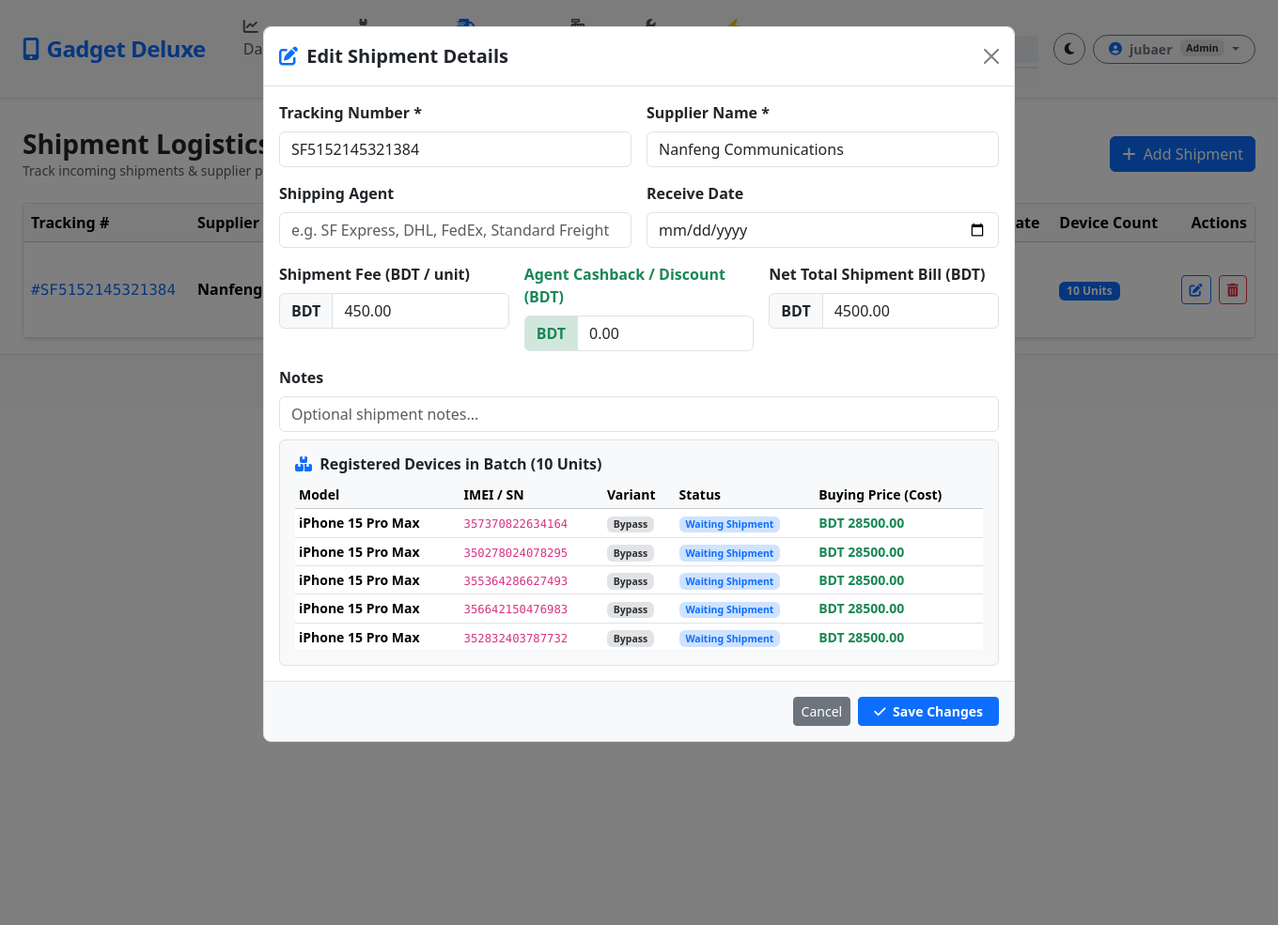
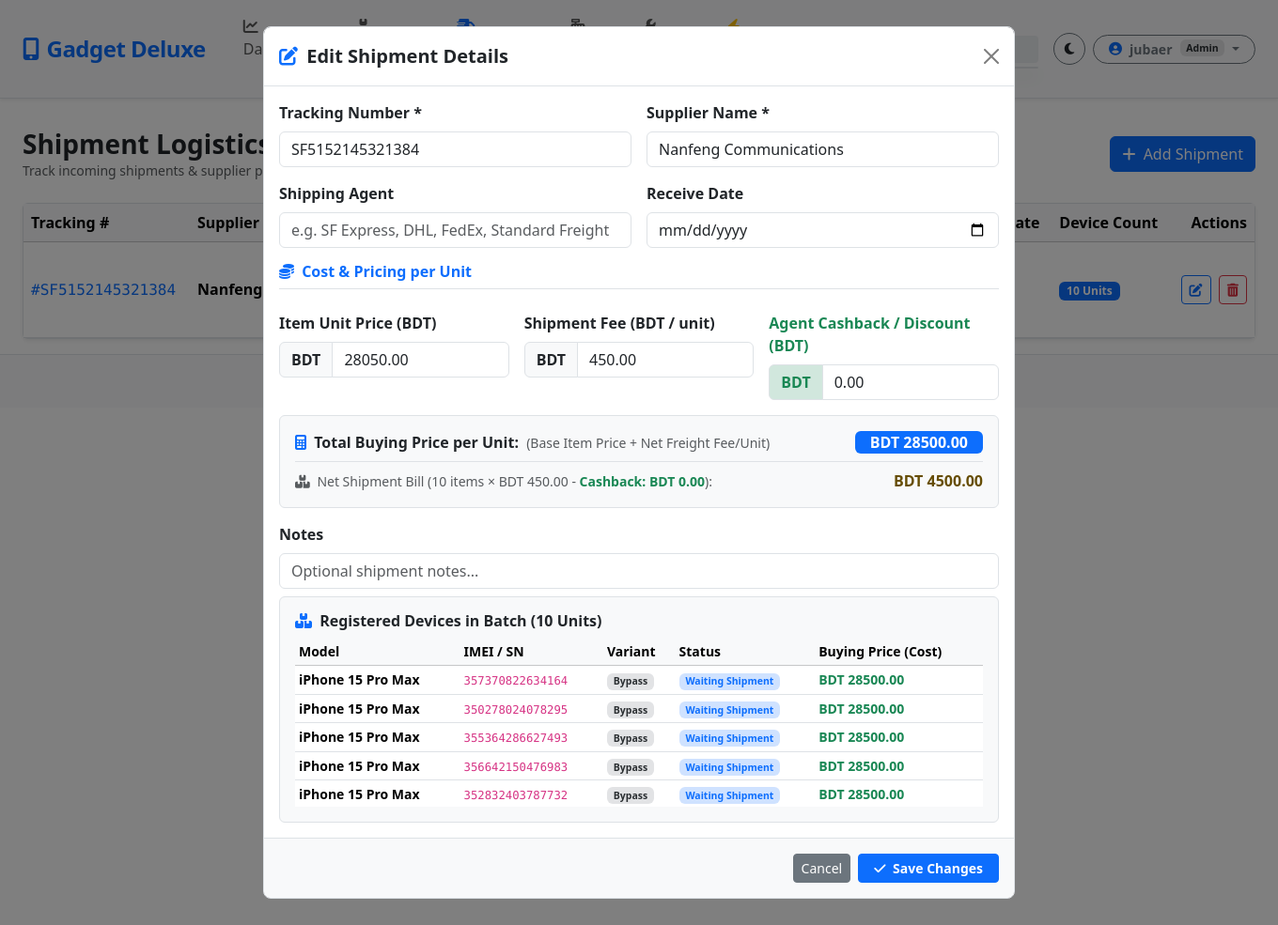
Before and after one commit to jubaerkhan49/gadget-deluxe, a Django app: page /shipments/ in a window 1360 px wide, after a click on "Edit Shipment". Shown: the whole page at 94% size. Run offline with Django 5.2, Linux system fonts and the light colour scheme; a user stored in the database is signed in; data comes from the database, SQL or seed files in the repository; parts of the project's set-up code (start-up, migrations or seed data) failed here and were passed over; some libraries are stand-ins or nearby versions.

Commit message:
Implement Cost & Pricing per Unit section and live calculation in Edit Shipment modal on web app

```diff
--- a/backend/apps/shipments/models.py
+++ b/backend/apps/shipments/models.py
@@ -52,3 +52,17 @@ class Shipment(TimeStampedModel):
         if count > 0:
             return (self.net_shipping_cost / Decimal(str(count))).quantize(Decimal('0.01'))
         return self.net_shipping_cost
+
+    @property
+    def base_item_price(self):
+        from decimal import Decimal
+        first_dev = self.devices.filter(buying_price__isnull=False).first()
+        if first_dev and first_dev.buying_price is not None:
+            unit_shipping = self.unit_shipping_cost
+            base = Decimal(str(first_dev.buying_price)) - unit_shipping
+            return max(base, Decimal('0.00'))
+        return Decimal('0.00')
+
+    @property
+    def total_buying_price_per_unit(self):
+        return self.base_item_price + self.unit_shipping_cost
--- a/backend/apps/shipments/views.py
+++ b/backend/apps/shipments/views.py
@@ -181,6 +181,7 @@ class ShipmentUpdateView(LoginRequiredMixin, View):
         receive_date = request.POST.get('receive_date', '').strip()
         notes = request.POST.get('notes', '').strip()
 
+        item_price_raw = request.POST.get('item_price', '').strip()
         fee_per_unit_raw = request.POST.get('fee_per_unit', '').strip()
         discount_raw = request.POST.get('discount', '').strip()
         shipping_cost_raw = request.POST.get('shipping_cost', '').strip()
@@ -226,14 +227,25 @@ class ShipmentUpdateView(LoginRequiredMixin, View):
 
         # Recalculate and synchronize device buying prices in this shipment batch
         new_unit_cost = shipment.unit_shipping_cost
-        diff = new_unit_cost - old_unit_cost
-        if diff != 0 and dev_count > 0:
-            for dev in shipment.devices.all():
-                if dev.buying_price is not None:
-                    dev.buying_price = max(dev.buying_price + diff, Decimal('0.00'))
-                    dev.save(update_fields=['buying_price'])
+        if item_price_raw:
+            try:
+                base_item_price = Decimal(item_price_raw)
+                total_buying_per_unit = base_item_price + new_unit_cost
+                if dev_count > 0:
+                    for dev in shipment.devices.all():
+                        dev.buying_price = total_buying_per_unit
+                        dev.save(update_fields=['buying_price'])
+            except Exception:
+                pass
+        else:
+            diff = new_unit_cost - old_unit_cost
+            if diff != 0 and dev_count > 0:
+                for dev in shipment.devices.all():
+                    if dev.buying_price is not None:
+                        dev.buying_price = max(dev.buying_price + diff, Decimal('0.00'))
+                        dev.save(update_fields=['buying_price'])
 
-        messages.success(request, f"Shipment #{shipment.tracking_number} updated. Net Bill: BDT {shipment.net_shipping_cost} (Gross: BDT {shipment.shipping_cost}, Cashback: BDT {shipment.discount}).")
+        messages.success(request, f"Shipment #{shipment.tracking_number} updated. Net Bill: BDT {shipment.net_shipping_cost} (Discount/Cashback: BDT {shipment.discount}).")
         return redirect('shipments:list')
 
 
--- a/backend/templates/shipments/list.html
+++ b/backend/templates/shipments/list.html
@@ -117,13 +117,28 @@
                             <label class="form-label fw-semibold">Receive Date</label>
                             <input type="date" name="receive_date" class="form-control" value="{{ shipment.receive_date|date:'Y-m-d'|default:'' }}">
                         </div>
+                        <div class="col-md-12 mt-3">
+                            <h6 class="fw-bold border-bottom pb-2 text-primary">
+                                <i class="fa-solid fa-coins me-1"></i> Cost & Pricing per Unit
+                            </h6>
+                        </div>
+
+                        <div class="col-md-4">
+                            <label class="form-label fw-semibold">Item Unit Price (BDT)</label>
+                            <div class="input-group">
+                                <span class="input-group-text fw-bold">BDT</span>
+                                <input type="number" step="0.01" min="0" name="item_price" id="edit_item_price_{{ shipment.id }}"
+                                    class="form-control edit-item-price-input" data-id="{{ shipment.id }}" data-count="{{ shipment.total_devices_count }}"
+                                    value="{{ shipment.base_item_price }}" placeholder="Base price per unit">
+                            </div>
+                        </div>
                         <div class="col-md-4">
                             <label class="form-label fw-semibold">Shipment Fee (BDT / unit)</label>
                             <div class="input-group">
                                 <span class="input-group-text fw-bold">BDT</span>
                                 <input type="number" step="0.01" min="0" name="fee_per_unit" id="edit_fee_{{ shipment.id }}"
                                     class="form-control edit-fee-input" data-id="{{ shipment.id }}" data-count="{{ shipment.total_devices_count }}"
-                                    value="{{ shipment.unit_shipping_cost }}" placeholder="Fee per unit">
+                                    value="{{ shipment.unit_shipping_cost }}" placeholder="Freight fee per unit">
                             </div>
                         </div>
                         <div class="col-md-4">
@@ -132,18 +147,31 @@
                                 <span class="input-group-text fw-bold bg-success-subtle text-success">BDT</span>
                                 <input type="number" step="0.01" min="0" name="discount" id="edit_discount_{{ shipment.id }}"
                                     class="form-control edit-discount-input" data-id="{{ shipment.id }}" data-count="{{ shipment.total_devices_count }}"
-                                    value="{{ shipment.discount }}" placeholder="Cashback">
+                                    value="{{ shipment.discount }}" placeholder="Cashback discount">
                             </div>
                         </div>
-                        <div class="col-md-4">
-                            <label class="form-label fw-semibold">Net Total Shipment Bill (BDT)</label>
-                            <div class="input-group">
-                                <span class="input-group-text fw-bold">BDT</span>
-                                <input type="number" step="0.01" min="0" name="shipping_cost" id="edit_bill_{{ shipment.id }}"
-                                    class="form-control edit-bill-input" data-id="{{ shipment.id }}"
-                                    value="{{ shipment.net_shipping_cost }}">
+
+                        <div class="col-md-12">
+                            <div class="p-3 bg-body-tertiary border rounded">
+                                <div class="d-flex justify-content-between align-items-center mb-2">
+                                    <div>
+                                        <i class="fa-solid fa-calculator me-1 text-primary"></i>
+                                        <strong>Total Buying Price per Unit:</strong>
+                                        <span class="text-muted small ms-1">(Base Item Price + Net Freight Fee/Unit)</span>
+                                    </div>
+                                    <div>
+                                        <span class="badge bg-primary fs-6 px-3 py-1" id="edit_calc_total_{{ shipment.id }}">BDT {{ shipment.total_buying_price_per_unit }}</span>
+                                    </div>
+                                </div>
+                                <div class="d-flex justify-content-between align-items-center pt-2 border-top small">
+                                    <span class="text-muted">
+                                        <i class="fa-solid fa-boxes-stacked me-1"></i> Net Shipment Bill (<span id="edit_calc_units_{{ shipment.id }}">{{ shipment.total_devices_count }}</span> items × <span id="edit_calc_unit_fee_{{ shipment.id }}">BDT {{ shipment.unit_shipping_cost }}</span> - <span id="edit_calc_discount_display_{{ shipment.id }}" class="text-success fw-semibold">Cashback: BDT {{ shipment.discount }}</span>):
+                                    </span>
+                                    <strong class="text-warning-emphasis fs-6" id="edit_calc_total_shipment_bill_{{ shipment.id }}">BDT {{ shipment.net_shipping_cost }}</strong>
+                                </div>
                             </div>
                         </div>
+
                         <div class="col-md-12">
                             <label class="form-label fw-semibold">Notes</label>
                             <input type="text" name="notes" class="form-control" value="{{ shipment.notes|default:'' }}" placeholder="Optional shipment notes...">
@@ -562,20 +590,49 @@ document.addEventListener('DOMContentLoaded', function() {
     }
 
     // Live calculation for all Edit Modals
-    document.querySelectorAll('.edit-fee-input, .edit-discount-input').forEach(input => {
+    function updateEditModalCalculation(id, count) {
+        const itemPriceInput = document.getElementById('edit_item_price_' + id);
+        const feeInput = document.getElementById('edit_fee_' + id);
+        const discountInput = document.getElementById('edit_discount_' + id);
+
+        const calcTotalDisplay = document.getElementById('edit_calc_total_' + id);
+        const calcUnits = document.getElementById('edit_calc_units_' + id);
+        const calcUnitFee = document.getElementById('edit_calc_unit_fee_' + id);
+        const calcDiscountDisplay = document.getElementById('edit_calc_discount_display_' + id);
+        const calcTotalBill = document.getElementById('edit_calc_total_shipment_bill_' + id);
+
+        const itemP = parseFloat(itemPriceInput ? itemPriceInput.value : 0) || 0;
+        const feesP = parseFloat(feeInput ? feeInput.value : 0) || 0;
+        const discP = parseFloat(discountInput ? discountInput.value : 0) || 0;
+        const effectiveCount = count > 0 ? count : 1;
+
+        const grossFreight = feesP * effectiveCount;
+        const netFreight = Math.max(grossFreight - discP, 0);
+        const effectiveUnitFee = effectiveCount > 0 ? (netFreight / effectiveCount) : 0;
+        const totalUnitBuying = itemP + effectiveUnitFee;
+
+        if (calcTotalDisplay) {
+            calcTotalDisplay.textContent = 'BDT ' + totalUnitBuying.toLocaleString('en-US', { minimumFractionDigits: 2, maximumFractionDigits: 2 });
+        }
+        if (calcUnits) {
+            calcUnits.textContent = count;
+        }
+        if (calcUnitFee) {
+            calcUnitFee.textContent = 'BDT ' + feesP.toLocaleString('en-US', { minimumFractionDigits: 2, maximumFractionDigits: 2 });
+        }
+        if (calcDiscountDisplay) {
+            calcDiscountDisplay.textContent = 'Cashback: BDT ' + discP.toLocaleString('en-US', { minimumFractionDigits: 2, maximumFractionDigits: 2 });
+        }
+        if (calcTotalBill) {
+            calcTotalBill.textContent = 'BDT ' + netFreight.toLocaleString('en-US', { minimumFractionDigits: 2, maximumFractionDigits: 2 });
+        }
+    }
+
+    document.querySelectorAll('.edit-item-price-input, .edit-fee-input, .edit-discount-input').forEach(input => {
         input.addEventListener('input', function() {
             const id = this.getAttribute('data-id');
-            const count = parseFloat(this.getAttribute('data-count')) || 1;
-            const feeInput = document.getElementById('edit_fee_' + id);
-            const discountInput = document.getElementById('edit_discount_' + id);
-            const billInput = document.getElementById('edit_bill_' + id);
-
-            if (feeInput && billInput) {
-                const f = parseFloat(feeInput.value) || 0;
-                const d = parseFloat(discountInput ? discountInput.value : 0) || 0;
-                const net = Math.max((f * count) - d, 0);
-                billInput.value = net.toFixed(2);
-            }
+            const count = parseFloat(this.getAttribute('data-count')) || 0;
+            updateEditModalCalculation(id, count);
         });
     });
 
```
Also changed, not shown: 1 other file.
